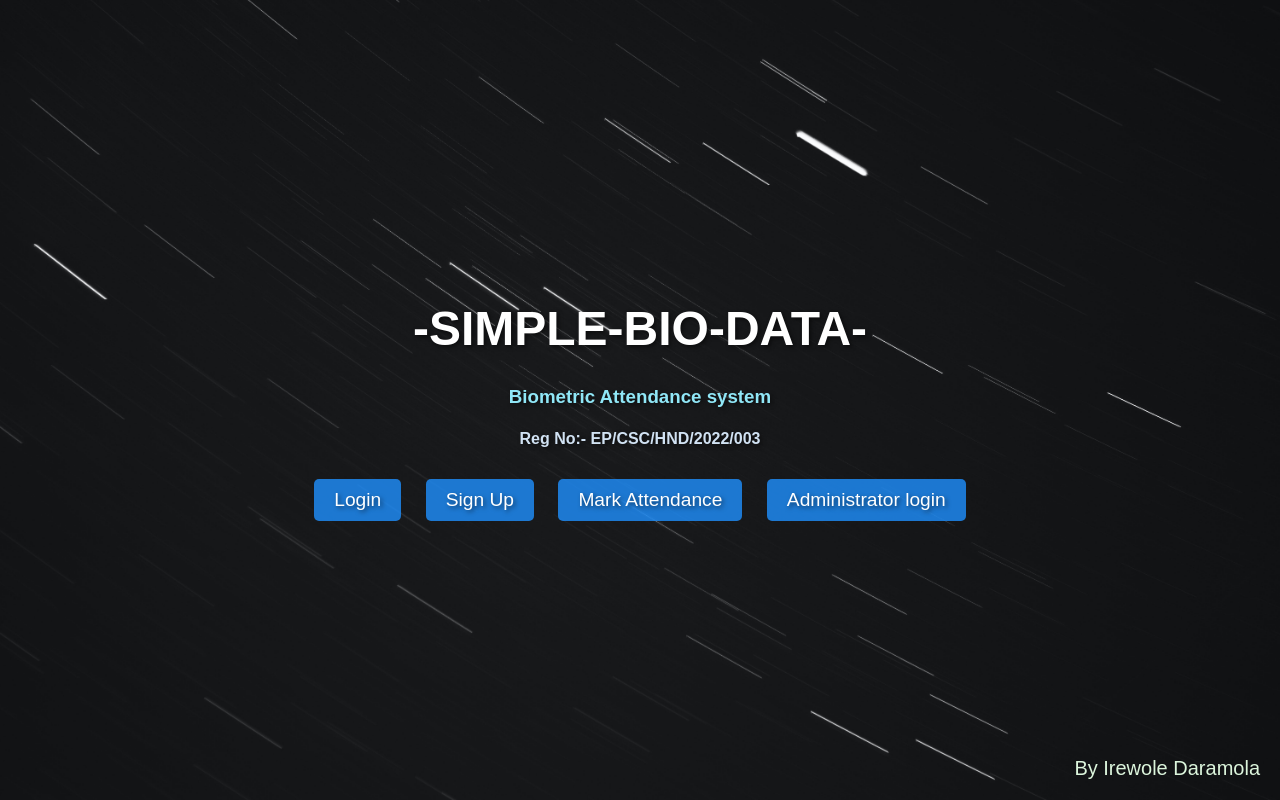
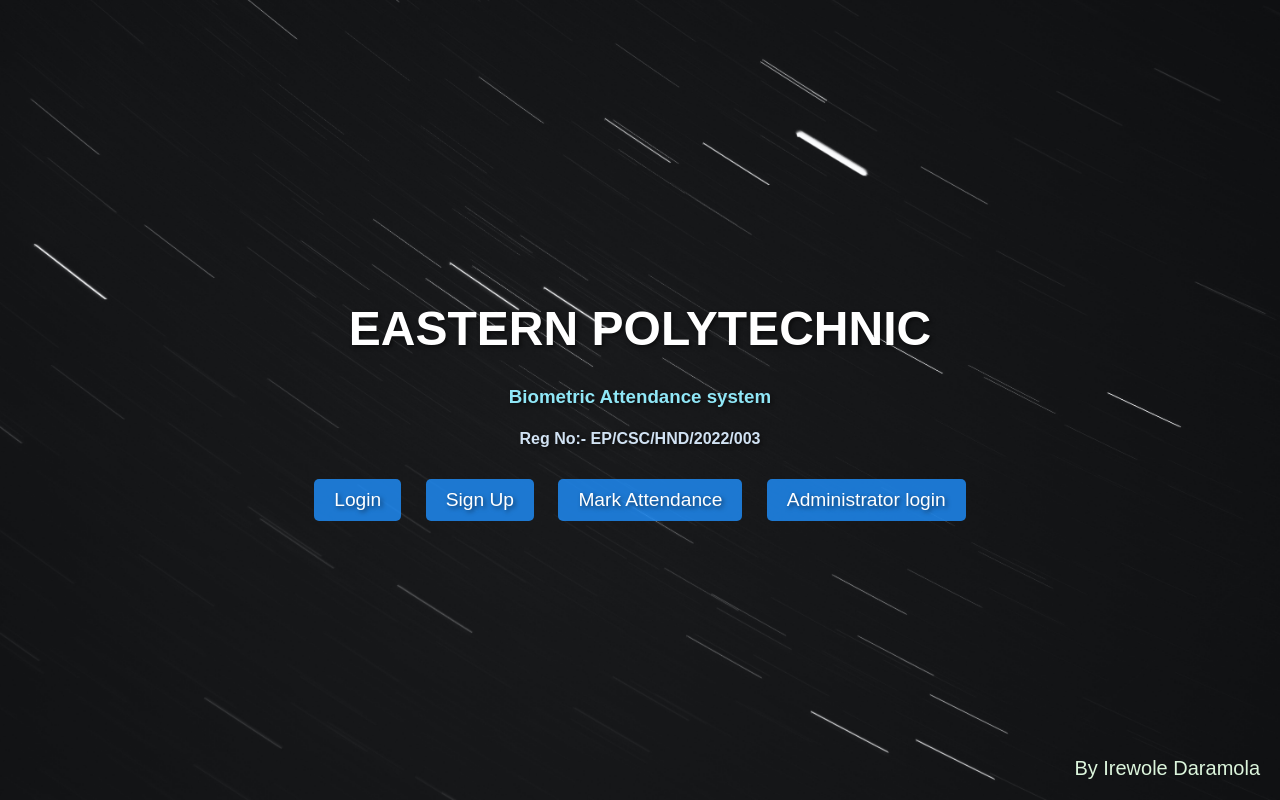
Before and after one commit to Dammydx/Biometric-v2, a plain HTML site: page home.html in a window 1280 px wide. Drawn offline with Linux system fonts and the light colour scheme.

Commit message:
home.html

```diff
--- a/home.html
+++ b/home.html
@@ -8,7 +8,7 @@
 </head>
 <body class="welcome-page">
     <div class="welcome-container">
-        <h1>-SIMPLE-BIO-DATA-</h1>
+        <h1>EASTERN POLYTECHNIC</h1>
         <h3>Biometric Attendance system</h3>
         <h4>Reg No:- EP/CSC/HND/2022/003 </h4>
         <div class="welcome-buttons">
```
